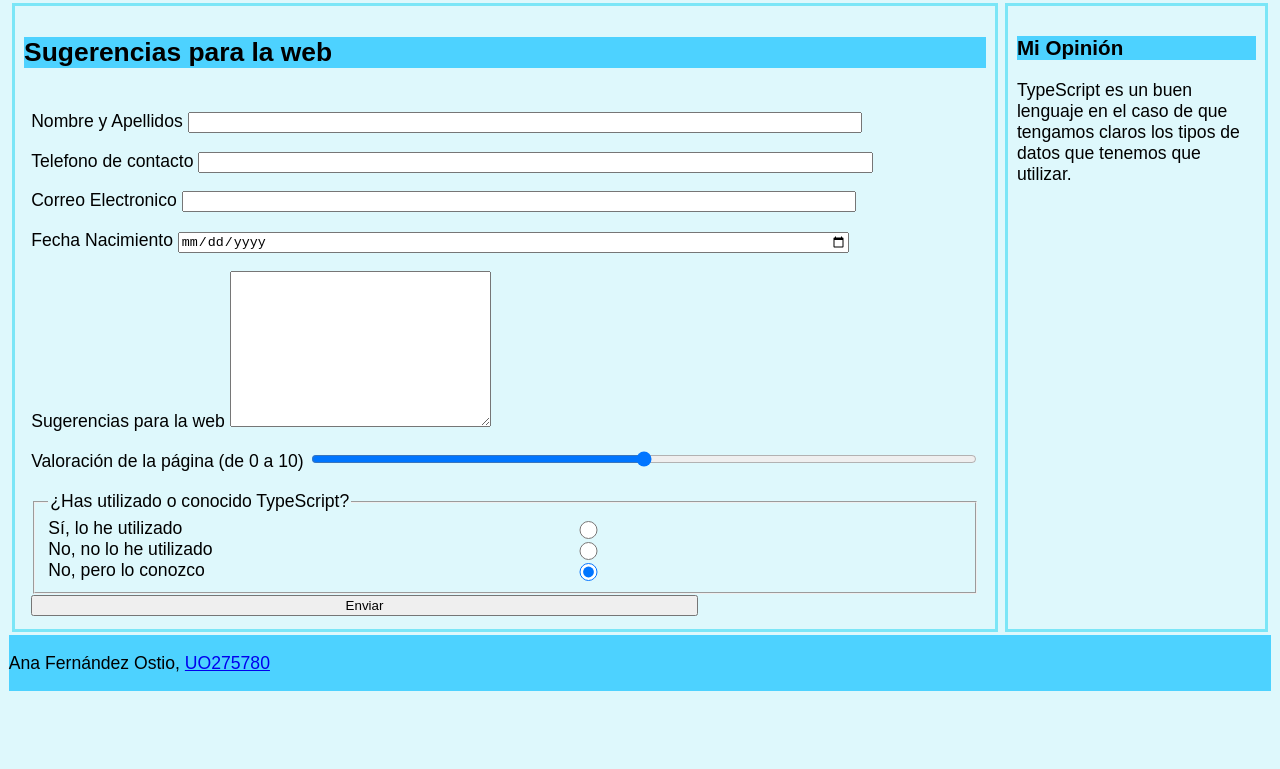
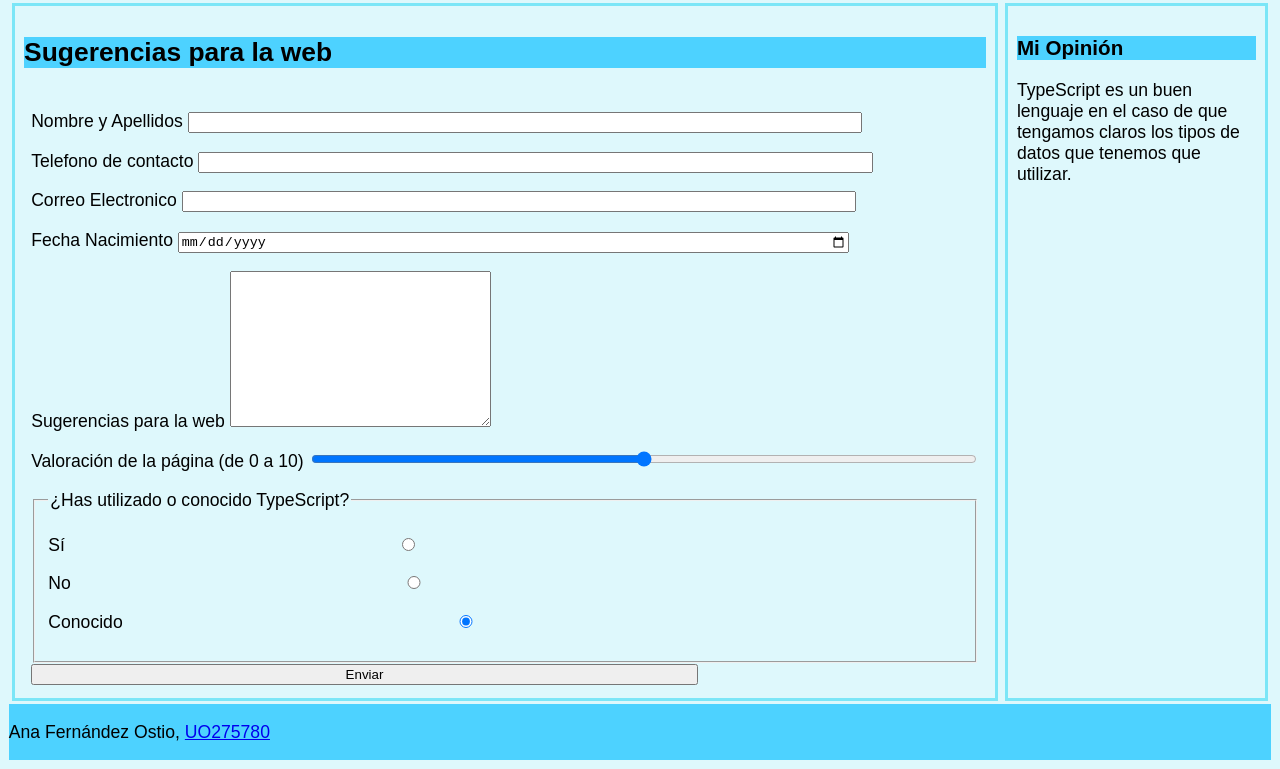
Before and after one commit to AnaOstio/SEW, a plain HTML site: page opinion.html in a window 1280 px wide. Shown: the part 96-865 px from the top of the page. Before the commit the page ends 800 px from the top, so only its background shows below. Drawn offline with Linux system fonts and the light colour scheme.

Commit message:
Add files via upload

```diff
--- a/estilo/layout.css
+++ b/estilo/layout.css
@@ -18,14 +18,6 @@ nav{
     flex-wrap: wrap;
 }
 
-/*(0,0,2)*/
-form fieldset{
-    display: grid;
-    grid-template-areas:
-    "label radio";
-    position: relative;
-    margin-top: 2%;
-}
 
 /*(0,0,1)*/
 body{
--- a/opinion.html
+++ b/opinion.html
@@ -57,12 +57,12 @@
 
                     <fieldset>
                         <legend>¿Has utilizado o conocido TypeScript?</legend>
-                        <label for="Utilizado">Sí, lo he utilizado</label>
-                            <input id="Utilizado" type="radio" value="Utilizado" name="radio" checked />
-                        <label for="NoUtilizado">No, no lo he utilizado</label>
-                            <input id="NoUtilizado" type="radio" value="NoUtilizado" name="radio" checked />
-                        <label for="Conocido">No, pero lo conozco</label>
-                            <input id="Conocido" type="radio" value="Conocido" name="radio" checked />
+                        <p><label for="Utilizado">Sí</label>
+                        <input id="Utilizado" type="radio" value="Utilizado" name="radio" checked /></p>
+                        <p><label for="NoUtilizado">No</label>
+                        <input id="NoUtilizado" type="radio" value="NoUtilizado" name="radio" checked /></p>
+                        <p><label for="Conocido">Conocido</label>
+                        <input id="Conocido" type="radio" value="Conocido" name="radio" checked /></p>
                     </fieldset>
 
                     <!--Boton de enviar-->
```
